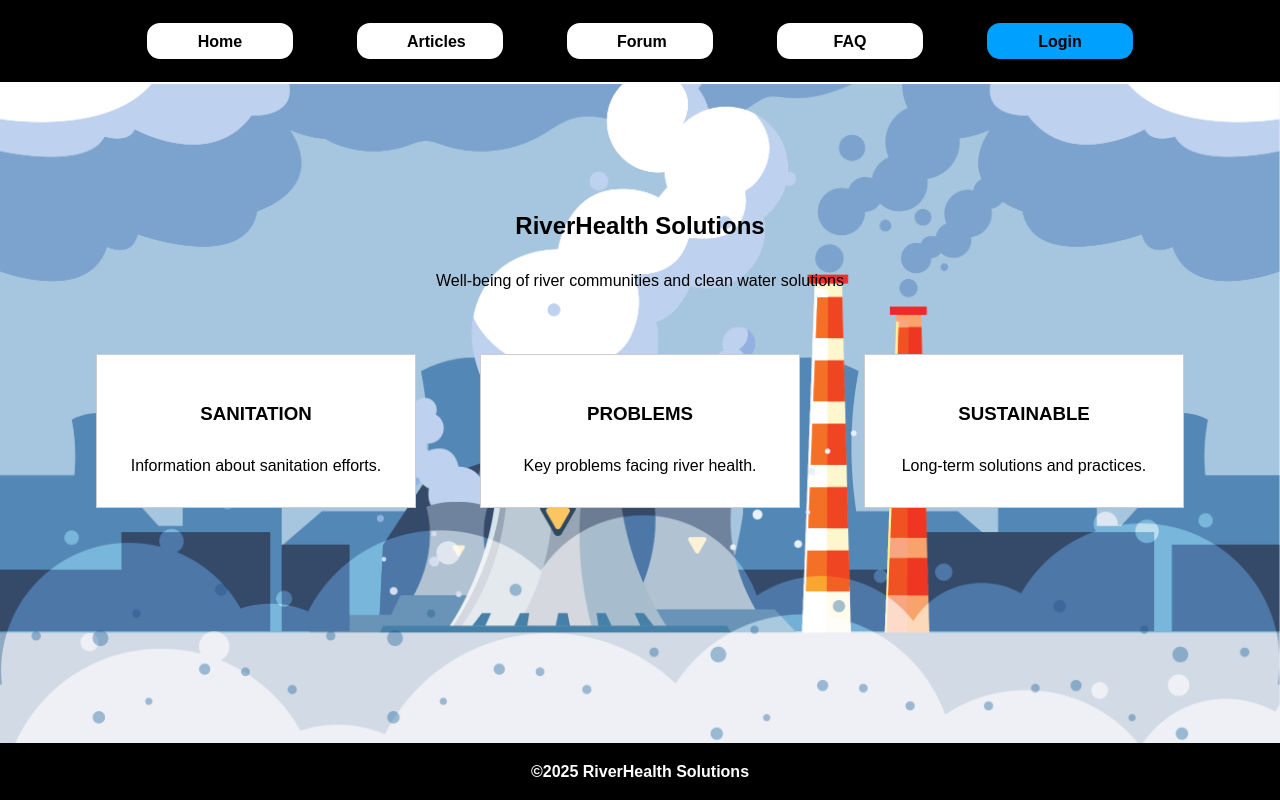
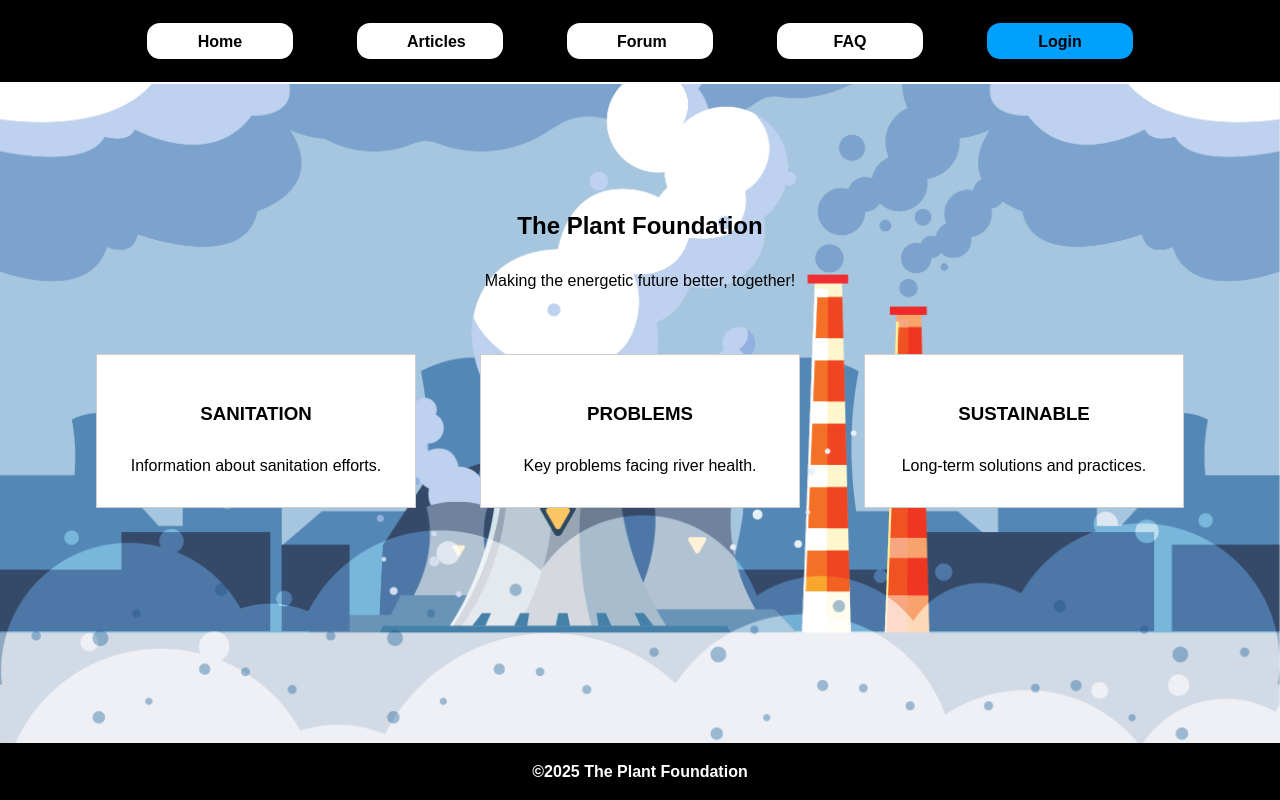
Before and after one commit to PlaceholderOrgan/TPP-foundation, a React (Create React App) app: page / in a window 1280 px wide. Built offline with nearby package versions, Linux system fonts and the light colour scheme.

Commit message:
Changed the name and the motto

```diff
--- a/src/components/App.jsx
+++ b/src/components/App.jsx
@@ -126,7 +126,7 @@ function App() {
 
         {/* Footer added below main */}
         <footer>
-          <span>©2025 RiverHealth Solutions</span>
+          <span>©2025 The Plant Foundation</span>
         </footer>
 
 {isAdmin && (
--- a/src/components/Home.jsx
+++ b/src/components/Home.jsx
@@ -6,8 +6,8 @@ function Home() {
     <div className="home-container">
       <main>
         {/* Main title and description */}
-        <h2>RiverHealth Solutions</h2>
-        <p>Well-being of river communities and clean water solutions</p>
+        <h2>The Plant Foundation</h2>
+        <p>Making the energetic future better, together!</p>
         {/* Grid layout section with three cards */}
         <div className="section-grid">
           <div className="section-card">
```
